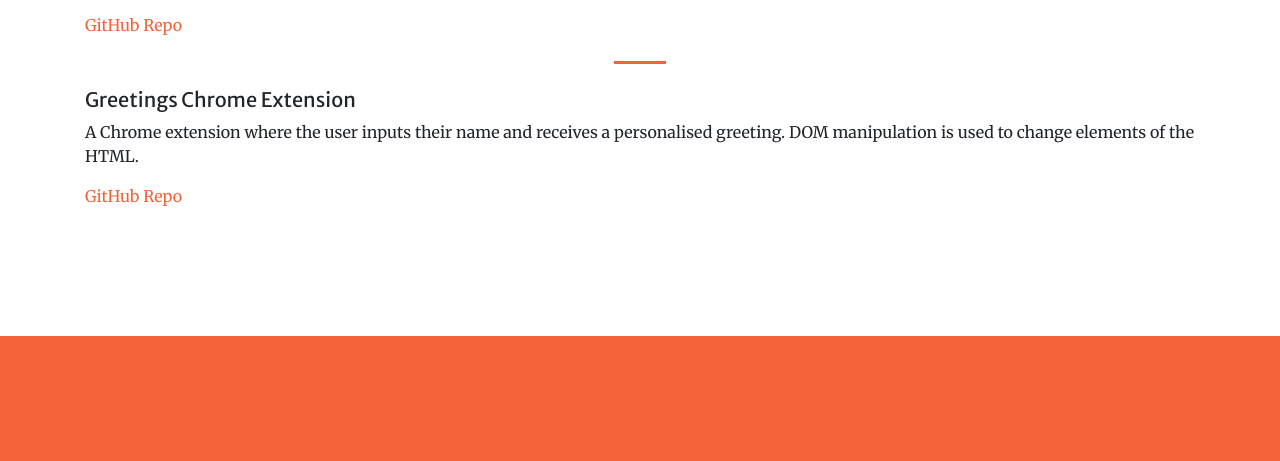
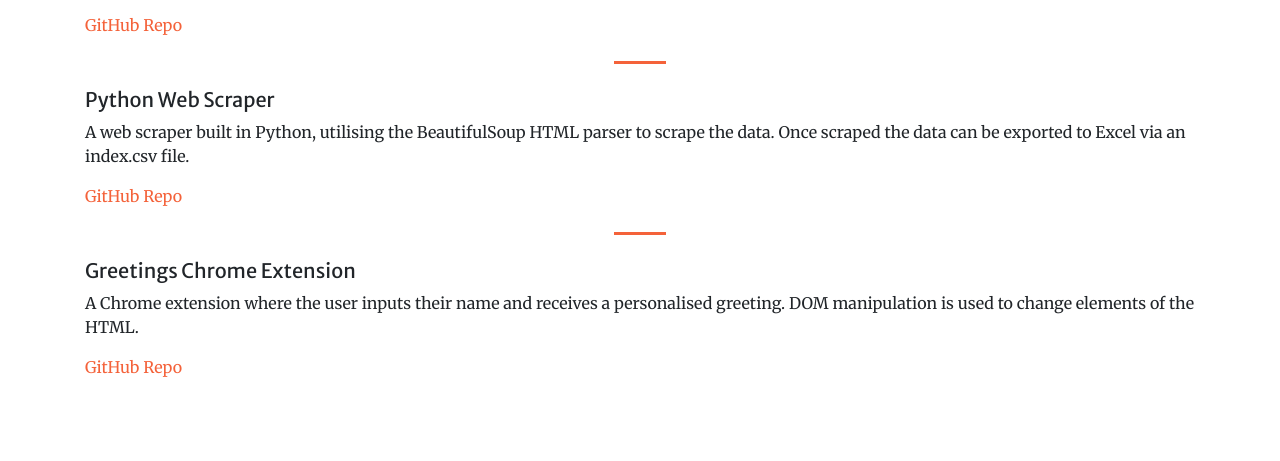
Before and after one commit to narocroc123/narocroc123, a website with bundled scripts: page index.html in a window 1280 px wide. Shown: the part 1825-2286 px from the top of the page. Built offline with nearby package versions, Linux system fonts and the light colour scheme.

Commit message:
Updating Profiles

```diff
--- a/index.html
+++ b/index.html
@@ -97,14 +97,18 @@
         </div>
         <hr class="divider my-4">
         <div class="col-ma-4">
-          </a>
           <h3 class="h5">Contact Card Dashboard</h3>
           <p>A searchable contact list in the form of individual and personalised contact cards, which dynamically draws its information from the Robohash web service.</p>
           <a href="https://github.com/narocroc123/Robofriends-Contact-Dashboard">GitHub Repo</a>
         </div>
         <hr class="divider my-4">
         <div class="col-ma-4">
-          </a>
+          <h3 class="h5">Python Web Scraper</h3>
+          <p>A web scraper built in Python, utilising the BeautifulSoup HTML parser to scrape the data. Once scraped the data can be exported to Excel via an index.csv file.</p>
+          <a href="https://github.com/narocroc123/web-scraper">GitHub Repo</a>
+        </div>
+        <hr class="divider my-4">
+        <div class="col-ma-4">
           <h3 class="h5">Greetings Chrome Extension</h3>
           <p>A Chrome extension where the user inputs their name and receives a personalised greeting. DOM manipulation is used to change elements of the HTML.</p>
           <a href="https://github.com/narocroc123/Chrome-Extension">GitHub Repo</a>
```
